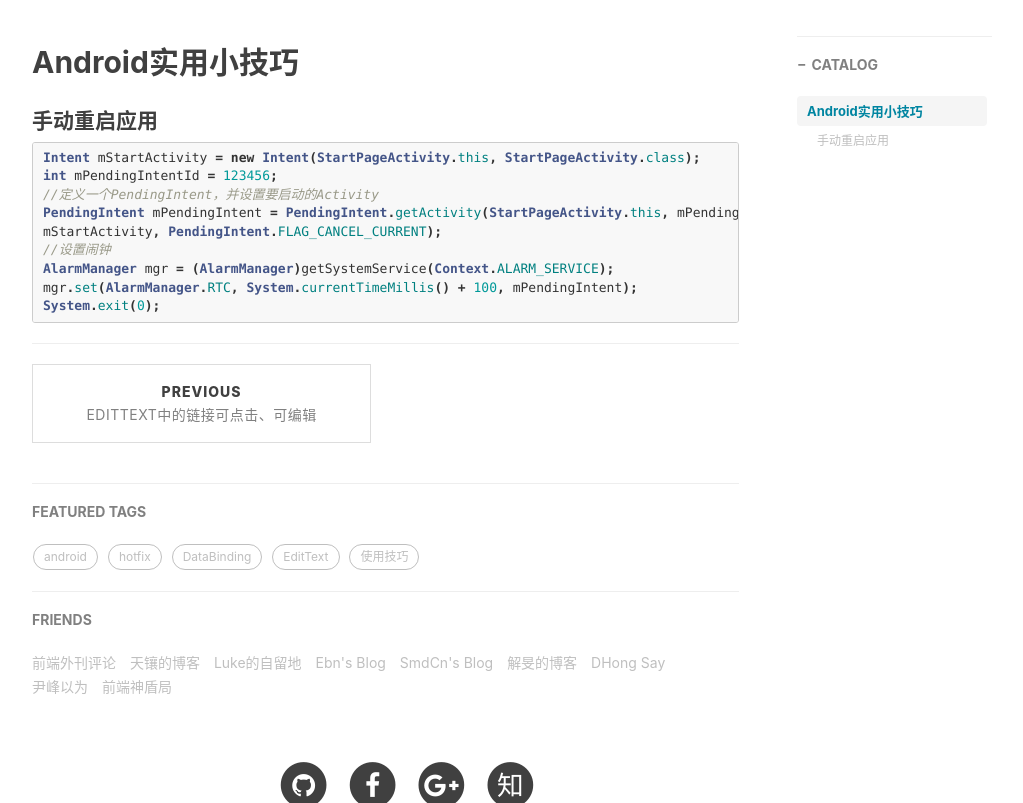
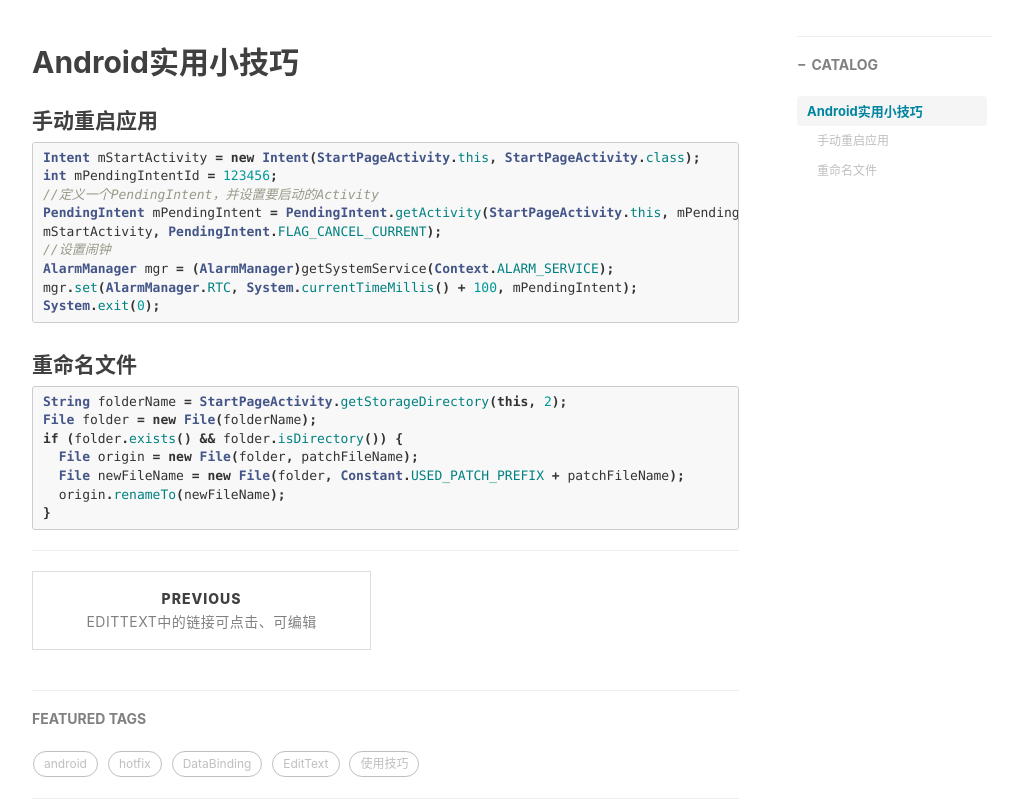
Before and after one commit to songmao123/Jekyll-Blog, a Jekyll site: the page built from _posts/2016-08-02-Android-Useful-Skills.markdown, in a window 1280 px wide and 900 px high, scrolled down 430 px, cut to the strip 97-900 px from the top of the window. Shown: the whole strip, without its empty margins (233-1256 px from the left). Built offline with Jekyll 4.4.1, drawn with Linux system fonts in a browser that asks for light colours; nearby versions of some CDN libraries; comment, search, counter and statistics services are not loaded.

Commit message:
add rename file notes

````diff
--- a/_posts/2016-08-02-Android-Useful-Skills.markdown
+++ b/_posts/2016-08-02-Android-Useful-Skills.markdown
@@ -27,3 +27,14 @@ AlarmManager mgr = (AlarmManager)getSystemService(Context.ALARM_SERVICE);
 mgr.set(AlarmManager.RTC, System.currentTimeMillis() + 100, mPendingIntent);
 System.exit(0);
 ```
+
+#### 重命名文件
+```java
+String folderName = StartPageActivity.getStorageDirectory(this, 2);
+File folder = new File(folderName);
+if (folder.exists() && folder.isDirectory()) {
+  File origin = new File(folder, patchFileName);
+  File newFileName = new File(folder, Constant.USED_PATCH_PREFIX + patchFileName);
+  origin.renameTo(newFileName);
+}
+```
````
